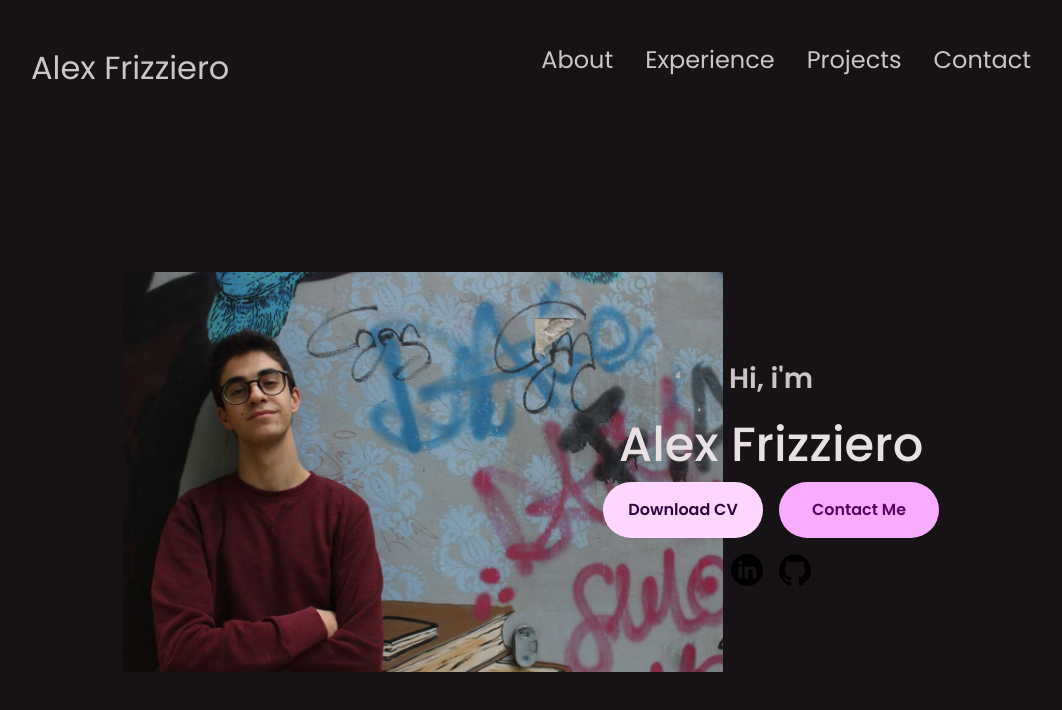
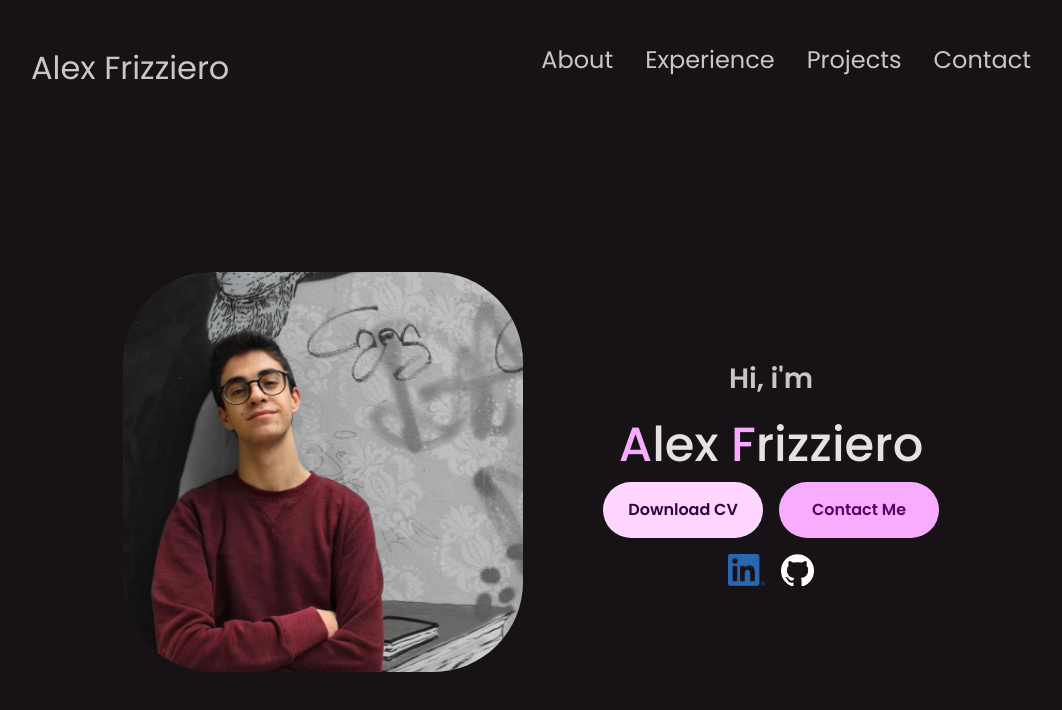
Before and after one commit to AlexFrizz/Portfolio, a plain HTML site: page index.html in a window 1280 px wide. Shown: the whole page, without its empty margins (109-1171 px from the left). Drawn offline with nearby package versions, Linux system fonts and the light colour scheme.

Commit message:
Landing Page Complete

```diff
--- a/index.html
+++ b/index.html
@@ -56,23 +56,26 @@
   </nav>
   <section id="profile">
     <div class="section__pic-container">
-      <img src="./assets/profile-pic.JPG" alt="Alex Frizziero profile pic">
+      <img class="picture" src="./assets/profile-pic.jpg" alt="Alex Frizziero profile pic">
     </div>
     <div class="section__text">
       <p class="section__text__p1">Hi, i'm</p>
-      <h1 class="title">Alex Frizziero</h1>
+      <h1 class="title"><span>A</span>lex <span>F</span>rizziero</h1>
       <!-- <p class="section__text__p2"></p> -->
       <div class="btn-container">
-        <button class="btn btn-color-2" onclick="window.open('./assets/CV-AlexFrizziero-Foto.pdf')">
+        <!-- <button class="btn btn-color-2" onclick="window.location.href='./Documenti/Portfolio/assets/CV-AlexFrizziero-Foto.pdf'">
           Download CV
-        </button>
+        </button> -->
+        <a class="btn btn-color-2" href="./assets/CV - AlexFrizziero-Foto.pdf" target="_blank">
+          Download CV
+        </a>
         <button class="btn btn-color-1" onclick="location.href='./#contact'">
           Contact Me
         </button>
       </div>
       <div id="socials-container">
-        <img src="./assets/linkedin.png" alt="My Linkedin profile" class="icon" onclick="location.href='https://www.linkedin.com/in/alex-frizz-6a46a7264/'">
-        <img src="./assets/github.png" alt="My Github profile" class="icon" onclick="location.href='https://github.com/AlexFrizz'">
+        <img src="./assets/LI-In-Bug.png" alt="My Linkedin profile" class="icon" onclick="location.href='https://www.linkedin.com/in/alex-frizz-6a46a7264/'">
+        <img src="./assets/github-mark-white.png" alt="My Github profile" class="icon" onclick="location.href='https://github.com/AlexFrizz'">
       </div>
     </div>
   </section>
--- a/style.css
+++ b/style.css
@@ -204,6 +204,10 @@ section {
 
 /* PROFILE SECTION */
 
+.picture {
+  border-radius: 90px;
+}
+
 #profile {
   display: flex;
   justify-content: center;
@@ -239,6 +243,13 @@ section {
   text-align: center;
   color: var(--color-on-background);
 }
+
+.title span{
+  font-size: 3rem;
+  text-align: center;
+  color: var(--color-primary);
+}
+
 
 #socials-container {
   display: flex;
```
Also changed, not shown: assets/LI-In-Bug.png (added), assets/github-mark-white.png (added), assets/profile-pic-1.JPG (added), assets/profile-pic-2.jpg (added), assets/profile-pic-3.jpg (added), assets/profile-pic-round-1.png (added), assets/profile-pic-round-2.jpg (added), assets/profile-pic-round-3.png (added), assets/profile-pic-round.png (added), assets/profile-pic.JPG (deleted), assets/profile-pic.jpg (added).
